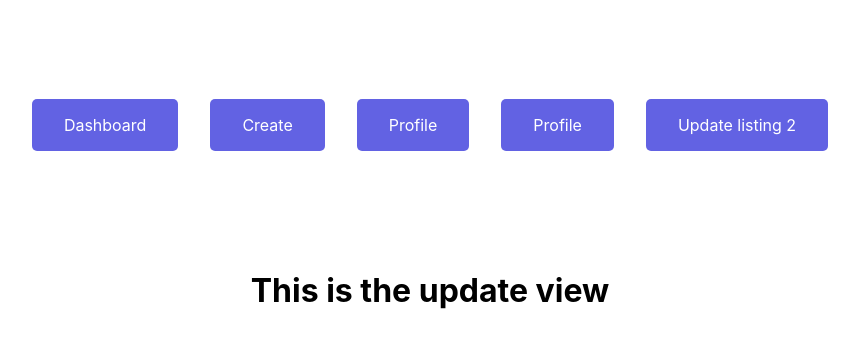
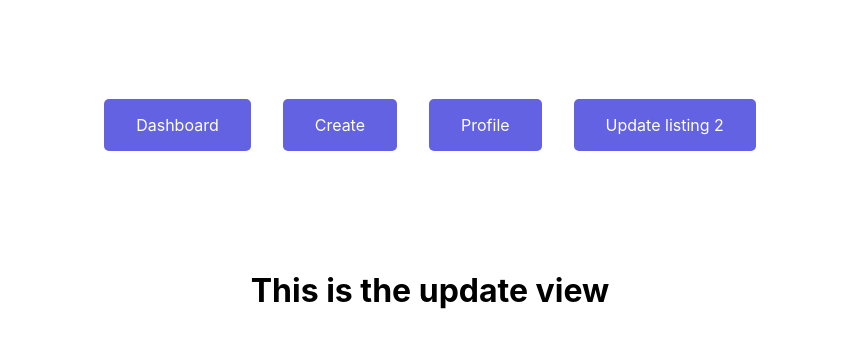
Before and after one commit to julezfitz/GetS-itDone, a React (Create React App) app in the folder client/: page /update/1 in a window 1280 px wide. Shown: the top 348 px of the page, without its empty margins (210-1069 px from the left). Built offline with nearby package versions, Linux system fonts and the light colour scheme.

Commit message:
Minor css change

```diff
--- a/client/src/App.js
+++ b/client/src/App.js
@@ -13,8 +13,7 @@ function App() {
 				<Link to={"/"}> Dashboard </Link>
 				<Link to={"/create"}> Create </Link>
 				<Link to={"/profile"}> Profile </Link>
-				<Link to={"/profile"}> Profile </Link>
-				<Link to={`/update/${2}`}>Update listing 2 </Link>
+				<Link to={`/update/${2}`}>Update listing 2</Link>
 			</div>
 
 			<main>
```
